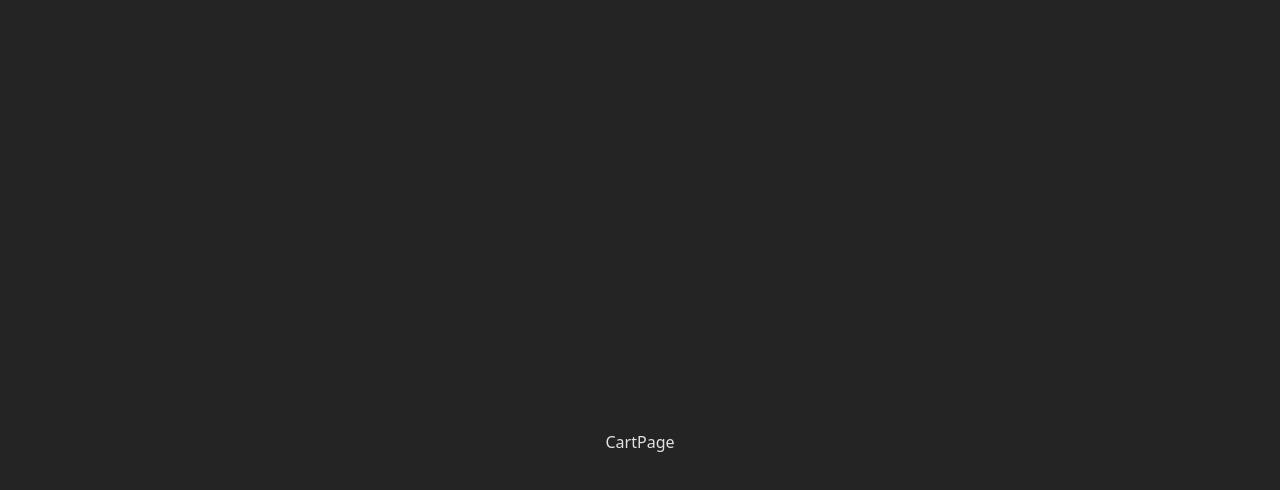
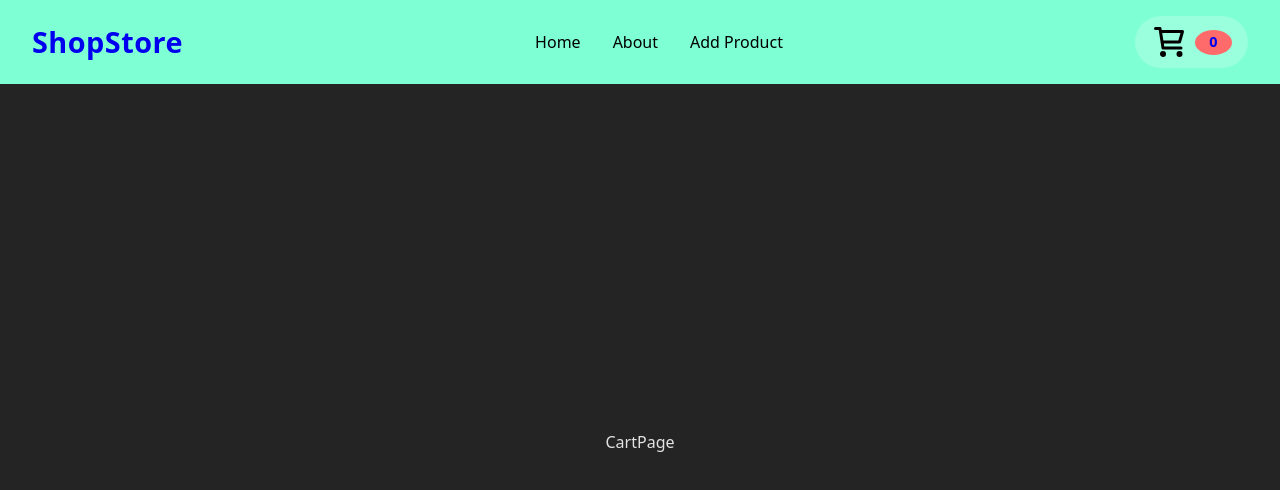
Before and after one commit to GersoZz/reactjs-clase, a React (Vite) app: page /cart in a window 1280 px wide. Shown: the top 490 px of the page. Built offline with nearby package versions, Linux system fonts and the light colour scheme.

Commit message:
feat: update Header component with navigation links

```diff
--- a/src/App.jsx
+++ b/src/App.jsx
@@ -2,10 +2,12 @@ import { BrowserRouter } from 'react-router-dom'
 import AppRouter from './Router'
 import { Suspense } from 'react'
 import Loader from './components/Loader'
+import Header from './components/Header'
 
 function App() {
   return (
     <BrowserRouter>
+      <Header />
       <Suspense fallback={<Loader />}>
         <AppRouter />
       </Suspense>
--- a/src/components/Header.css
+++ b/src/components/Header.css
@@ -17,11 +17,36 @@
   align-items: center;
 }
 
+.header-left {
+  display: flex;
+  align-items: center;
+  gap: 1.5rem;
+}
+
+.header-nav {
+  display: flex;
+  gap: 1rem;
+  align-items: center;
+}
+
+.nav-link {
+  color: inherit;
+  text-decoration: none;
+  padding: 0.25rem 0.5rem;
+  border-radius: 4px;
+  transition: background 0.15s;
+}
+
+.nav-link:hover {
+  background: rgba(255, 255, 255, 0.5);
+}
+
 .header-logo {
   margin: 0;
   font-size: 1.8rem;
   font-weight: bold;
   letter-spacing: 0.5px;
+  text-decoration: none;
 }
 
 .header-cart {
@@ -34,6 +59,7 @@
   background: rgba(255, 255, 255, 0.2);
   border-radius: 50px;
   transition: all 0.3s ease;
+  text-decoration: none;
 }
 
 .header-cart:hover {
--- a/src/components/Header.jsx
+++ b/src/components/Header.jsx
@@ -8,8 +8,23 @@ const Header = ({}) => {
   return (
     <header className="header">
       <div className="header-container">
-        <h1 className="header-logo">ShopStore</h1>
-        <div className="header-cart">
+        <div className="header-left">
+          <a href="/" className="header-logo">
+            ShopStore
+          </a>
+        </div>
+        <nav className="header-nav">
+          <a href="/" className="nav-link">
+            Home
+          </a>
+          <a href="/about" className="nav-link">
+            About
+          </a>
+          <a href="/add-product" className="nav-link">
+            Add Product
+          </a>
+        </nav>
+        <a href="/cart" className="header-cart">
           <svg width="36px" height="36px" viewBox="0 0 24 24" fill="none" xmlns="http://www.w3.org/2000/svg">
             <path
               d="M6.29977 5H21L19 12H7.37671M20 16H8L6 3H3M9 20C9 20.5523 8.55228 21 8 21C7.44772 21 7 20.5523 7 20C7 19.4477 7.44772 19 8 19C8.55228 19 9 19.4477 9 20ZM20 20C20 20.5523 19.5523 21 19 21C18.4477 21 18 20.5523 18 20C18 19.4477 18.4477 19 19 19C19.5523 19 20 19.4477 20 20Z"
@@ -20,7 +35,7 @@ const Header = ({}) => {
             />
           </svg>
           <span className="cart-count">{cartCount}</span>
-        </div>
+        </a>
       </div>
     </header>
   )
--- a/src/pages/HomePage.jsx
+++ b/src/pages/HomePage.jsx
@@ -1,7 +1,6 @@
 import { useEffect, useState } from 'react'
 import useFetch from '../hooks/useFetch'
 import { API_ENDPOINTS } from '../utils/constants'
-import Header from '../components/Header'
 import ErrorMessage from '../components/ErrorMessage'
 import Container from '../components/Container'
 import ProductList from '../components/ProductList'
@@ -79,7 +78,6 @@ function HomePage() {
   return (
     <>
       {errorMessage && <ErrorMessage message={errorMessage} onClose={onCloseError} />}
-      <Header />
       <h1>Vite + React</h1>
       {promoAvailability && <PromoBanner onClose={onClose} initialSeconds={20} />}
 
```
